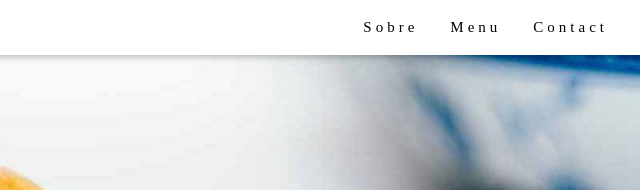
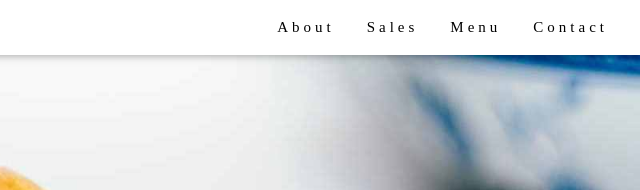
Before and after one commit to geovannaetm/projeto1, a plain HTML site: page index.html in a window 1280 px wide. Shown: the top 190 px of the page, 640-1280 px from the left. Drawn offline with nearby package versions, Linux system fonts and the light colour scheme.

Commit message:
incluído menu vendas

```diff
--- a/index.html
+++ b/index.html
@@ -21,7 +21,8 @@ h1, h2, h3, h4, h5, h6 {
     <a href="#home" class="w3-bar-item w3-button">Gourmet au Catering</a>
     <!-- Right-sided navbar links. Hide them on small screens -->
     <div class="w3-right w3-hide-small">
-      <a href="#about" class="w3-bar-item w3-button">Sobre</a>
+      <a href="#about" class="w3-bar-item w3-button">About</a>
+      <a href="#sales" class="w3-bar-item w3-button">Sales</a>
       <a href="#menu" class="w3-bar-item w3-button">Menu</a>
       <a href="#contact" class="w3-bar-item w3-button">Contact</a>
     </div>
```
